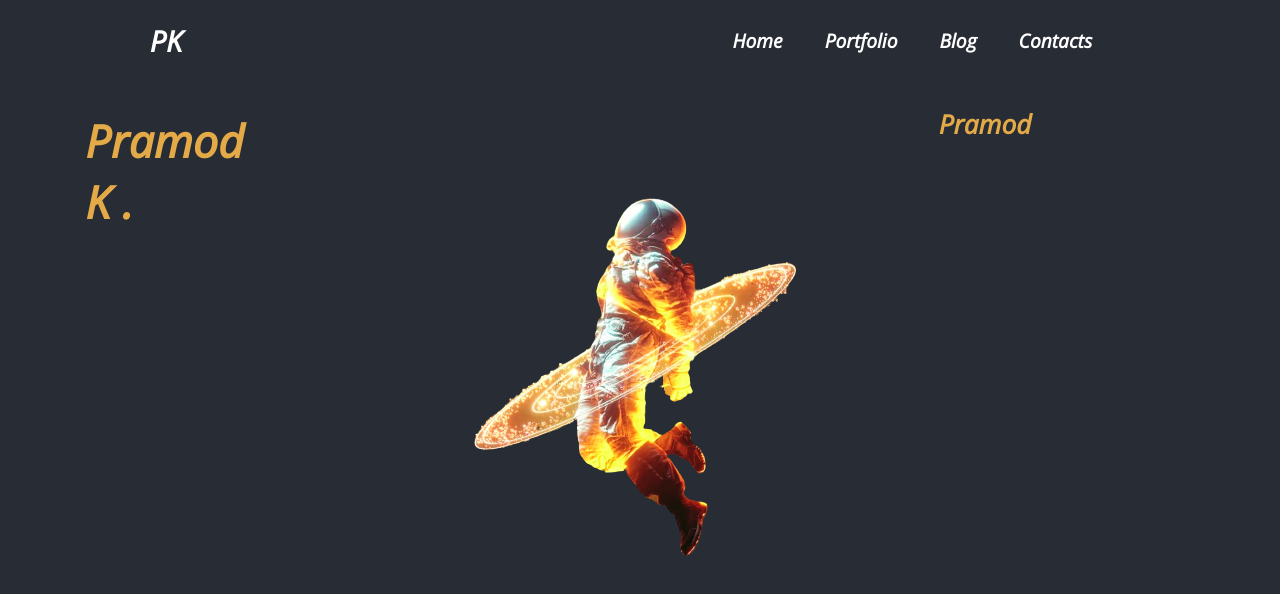
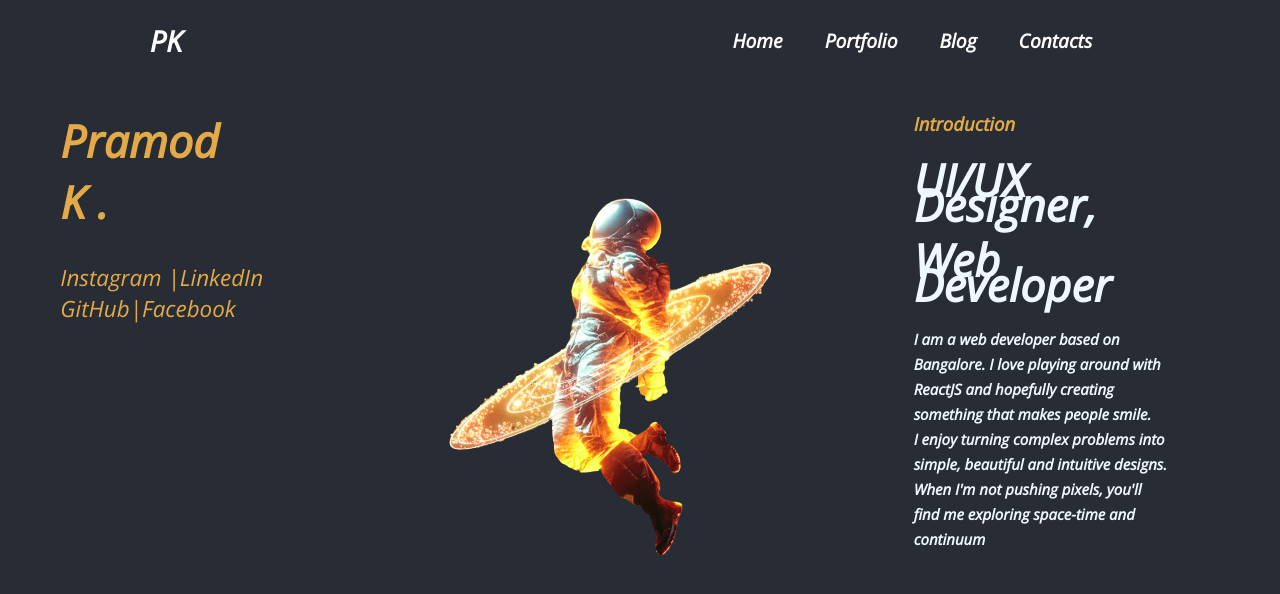
Before and after one commit to pramod8095/heyPramod, a React (Create React App) app: page / in a window 1280 px wide. Shown: the top 594 px of the page. Built offline with nearby package versions, Linux system fonts and the light colour scheme.

Commit message:
second commit

```diff
--- a/src/Components/Mainpage/Container.css
+++ b/src/Components/Mainpage/Container.css
@@ -8,17 +8,30 @@
   justify-content: space-around;
   flex-flow: wrap;
 }
-
+a {
+  cursor: pointer;
+  text-decoration: none;
+  color: #e4aa48;
+}
 .box {
   color: #e4aa48;
   width: 20%;
   height: 300px;
-
+  margin-right: 50px;
   box-sizing: border-box;
 }
+
 img {
   margin-left: -100px;
   height: auto;
+}
+.intro {
+  color: aliceblue;
+  line-height: 25px;
+}
+.intro.dev {
+  font-size: 15px;
+  font-weight: 700;
 }
 
 @media screen and (max-width: 960px) and (min-width: 754px) {
@@ -38,6 +51,10 @@ img {
     height: auto;
     margin-left: -200px;
   }
+  .intro {
+    line-height: 22px;
+    font-size: 10px;
+  }
 }
 
 @media screen and (max-width: 753px) {
--- a/src/Components/Mainpage/Container.js
+++ b/src/Components/Mainpage/Container.js
@@ -4,17 +4,33 @@ import './Container.css'
 
 export default function Container() {
     return (
+        <div className='hero'>
         <div className='container'>
             <div className='box'>
                 <h1>Pramod<br/>K <span>.</span></h1>
+                <div>
+                    <a href='https://www.instagram.com/impramodk/'>Instagram </a>|
+                    <a href='https://www.linkedin.com/in/pramod-k-300bb5a2/'>LinkedIn</a><br />
+                    <a href='https://github.com/pramod8095'>GitHub</a>|
+                    <a href='https://www.facebook.com/pramod.kotresh'>Facebook</a>
+                </div>
+
             </div>
             <div className='box image'>
-                <img src={image} />
+                <img src={image} alt='Hi' />
             </div>
             <div className='box details'>
-                <h3>Pramod</h3>
+            <h5> Introduction</h5>
+                <div className='intro'>
+                    <h1>UI/UX Designer,</h1>
+                    <h1>Web Developer</h1>
+                    <p className='intro dev'>I am a web developer based on Bangalore. I love playing around with ReactJS and hopefully creating something that makes people smile.
+                        <br />I enjoy turning complex problems into simple, beautiful and intuitive designs.
+                        <br />When I'm not pushing pixels, you'll find me exploring space-time and continuum</p>
+                </div>
             </div>
 
         </div>
+        </div>
     )
 }
--- a/src/Components/Navbar/Navbar.js
+++ b/src/Components/Navbar/Navbar.js
@@ -1,6 +1,5 @@
 import React, { Component } from 'react'
 import { Menuitems } from '../Menuitems'
-import { FaChevronRight, FaAlignJustify } from 'react-icons/fa'
 import './Navbar.css'
 
 
```
Also changed, not shown: src/images/blackhole.jpg (added).
